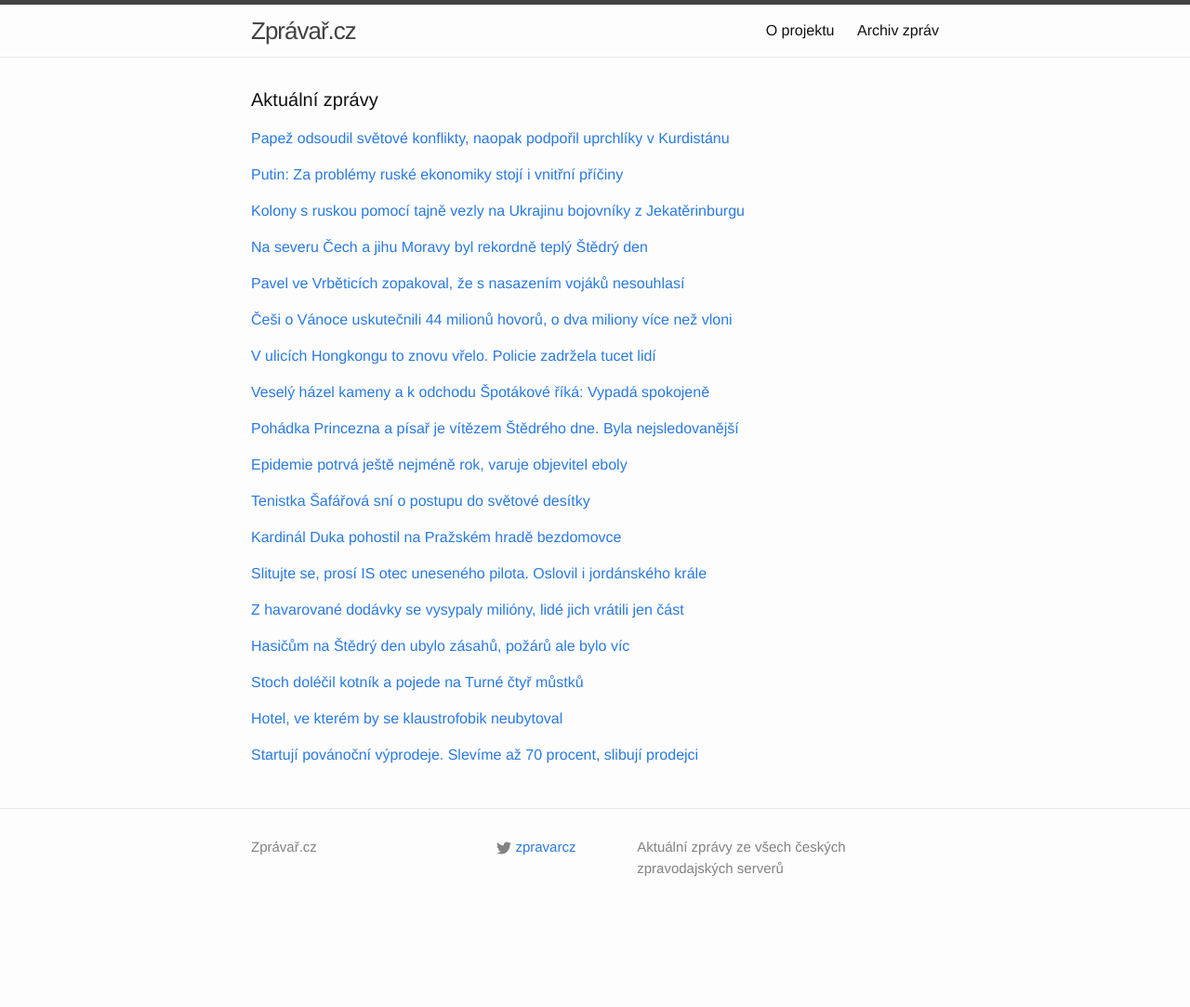
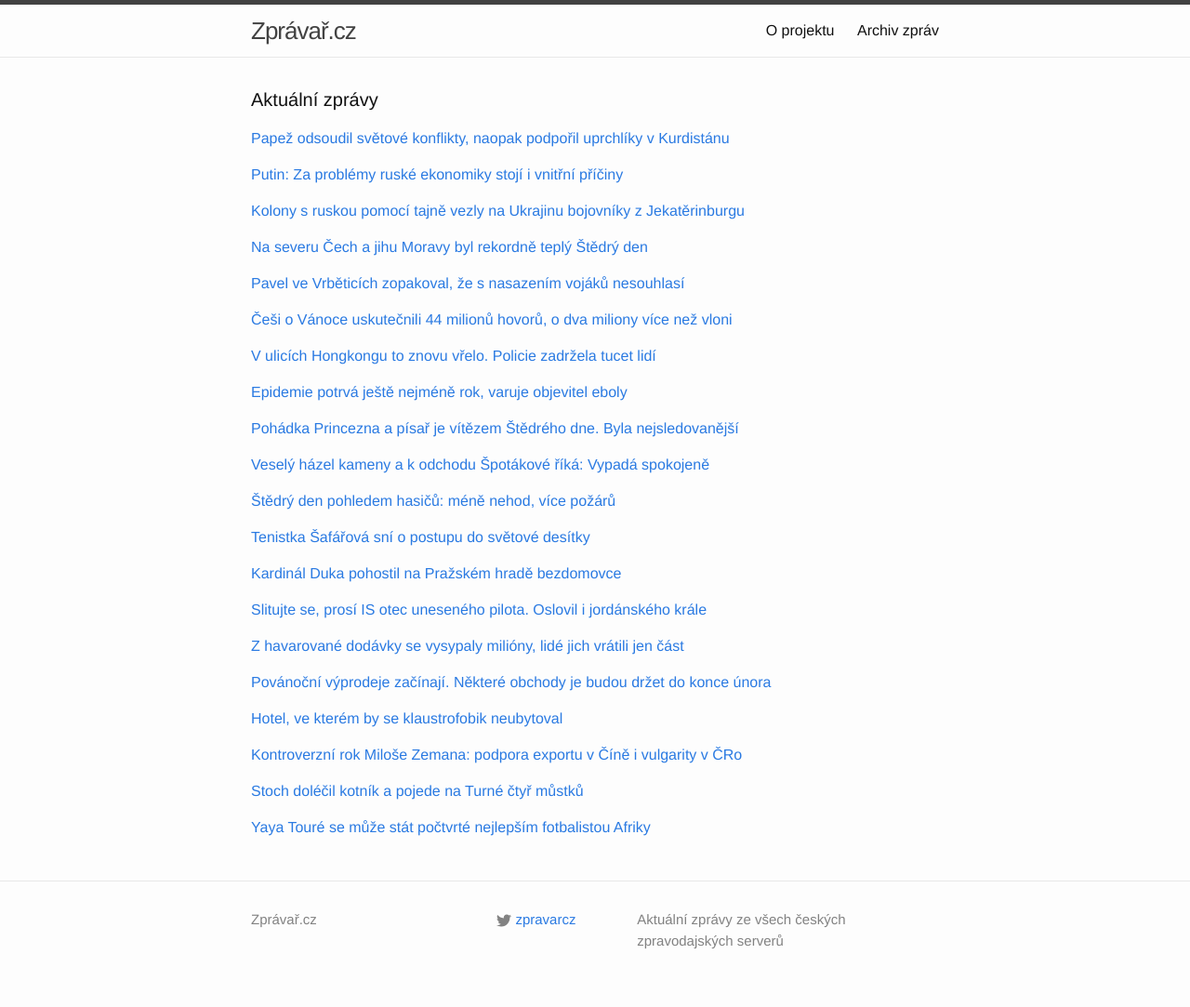
Before and after one commit to adliska/zpravar, a Jekyll site: the page built from index.html, in a window 1280 px wide. Shown: the whole page at 93% size. Built offline with Jekyll 4.4.1, drawn with Linux system fonts in a browser that asks for light colours; before the commit the page ends 1005 px from its top, so only the background shows below that; some of the changed lines change nothing that is shown.

Commit message:
zpravar news update

```diff
--- a/index.html
+++ b/index.html
@@ -99,14 +99,14 @@ layout: default
 <li><a href=http://www.ceskenoviny.cz/zpravy/zpravy/pri-novych-protestech-v-hongkongu-zadrzela-policie-tucet-lidi/1162293>Při nových protestech v Hongkongu zadržela policie tucet lidí - www.ceskenoviny.cz</a></li>
 <li><a href=http://www.novinky.cz/zahranicni/svet/357206-v-hongkongu-opet-propukly-protesty-policie-tvrde-zasahla.html>V Hongkongu opět propukly protesty, policie tvrdě zasáhla - www.novinky.cz</a></li>
 </ul>
-</div><p><a href="javascript:;" onclick="toggle_visibility('zpravy7')">Veselý házel kameny a k odchodu Špotákové říká: Vypadá spokojeně</a></p>
+</div><p><a href="javascript:;" onclick="toggle_visibility('zpravy7')">Epidemie potrvá ještě nejméně rok, varuje objevitel eboly</a></p>
 <div id="zpravy7" style="display:none">
 <ul>
-<li><a href=http://www.denik.cz/atletika/vesely-hazel-kameny-a-k-odchodu-spotakove-rika-vypada-spokojene-20141225.html>Veselý házel kameny a k odchodu Špotákové říká: Vypadá spokojeně - www.denik.cz</a></li>
-<li><a href=http://www.tyden.cz/rubriky/sport/ostatni-sporty/atletika/vesely-vymenil-ostep-za-kameny-koleno-uz-je-lepsi-hlasi_328311.html>Veselý vyměnil oštěp za kameny. Koleno už je lepší, hlásí - www.tyden.cz</a></li>
-<li><a href=http://www.tyden.cz/rubriky/sport/ostatni-sporty/atletika/vesely-vymenil-ostep-za-kameny-ale-koleno-uz-je-lepsi-hlasi_328311.html>Veselý vyměnil oštěp za kameny. Ale koleno už je lepší, hlásí - www.tyden.cz</a></li>
-<li><a href=http://www.sportovninoviny.cz/zpravy/vesely-se-naucil-zachazet-s-kolenem-a-hazel-sutry/1162372>Veselý se naučil zacházet s kolenem a házel šutry - www.sportovninoviny.cz</a></li>
-<li><a href=http://sport.idnes.cz/vesely-priprava-02f-/atletika.aspx?c=A141223_173925_atletika_fil>Místo oštěpu vrhal šutry, teď bude Veselý házet cukroví. Do sebe - sport.idnes.cz</a></li>
+<li><a href=http://www.ceskatelevize.cz/ct24/svet/296400-epidemie-potrva-jeste-nejmene-rok-varuje-objevitel-eboly/>Epidemie potrvá ještě nejméně rok, varuje objevitel eboly - www.ceskatelevize.cz</a></li>
+<li><a href=http://zpravy.e15.cz/zahranicni/udalosti/boj-proti-ebole-nekonci-epidemie-v-zapadni-africe-potrva-nejmene-rok-1148632>Boj proti ebole nekončí. Epidemie v západní Africe potrvá nejméně rok - zpravy.e15.cz</a></li>
+<li><a href=http://www.novinky.cz/zahranicni/svet/357209-epidemie-eboly-potrva-nejmene-dalsi-rok.html>Epidemie eboly potrvá nejméně další rok  - www.novinky.cz</a></li>
+<li><a href=http://zahranicni.ihned.cz/afrika/c1-63298760-ebola-afrika-epidemie>Epidemie eboly potrvá na západě Afriky ještě nejméně rok - zahranicni.ihned.cz</a></li>
+<li><a href=http://www.ceskenoviny.cz/zpravy/zpravy/epidemie-eboly-v-zapadni-africe-asi-potrva-nejmene-jeste-rok/1162301>Epidemie eboly v západní Africe asi potrvá nejméně ještě rok - www.ceskenoviny.cz</a></li>
 </ul>
 </div><p><a href="javascript:;" onclick="toggle_visibility('zpravy8')">Pohádka Princezna a písař je vítězem Štědrého dne. Byla nejsledovanější </a></p>
 <div id="zpravy8" style="display:none">
@@ -117,61 +117,63 @@ layout: default
 <li><a href=http://www.denik.cz/ekonomika/pohadka-princezna-a-pisar-nejsledovanejsim-poradem-stedreho-dne-20141225.html>Pohádka Princezna a písař nejsledovanějším pořadem Štědrého dne - www.denik.cz</a></li>
 <li><a href=http://domaci.ihned.cz/c1-63298770-sledovanost-stedry-vecer-stedry-den-ct1-nova-prima>Štědrý večer ovládly ČT 1 a Prima. Porazily i premiéru Šafránkové na Nově - domaci.ihned.cz</a></li>
 </ul>
-</div><p><a href="javascript:;" onclick="toggle_visibility('zpravy9')">Epidemie potrvá ještě nejméně rok, varuje objevitel eboly</a></p>
+</div><p><a href="javascript:;" onclick="toggle_visibility('zpravy9')">Veselý házel kameny a k odchodu Špotákové říká: Vypadá spokojeně</a></p>
 <div id="zpravy9" style="display:none">
 <ul>
-<li><a href=http://www.ceskatelevize.cz/ct24/svet/296400-epidemie-potrva-jeste-nejmene-rok-varuje-objevitel-eboly/>Epidemie potrvá ještě nejméně rok, varuje objevitel eboly - www.ceskatelevize.cz</a></li>
-<li><a href=http://zpravy.e15.cz/zahranicni/udalosti/boj-proti-ebole-nekonci-epidemie-v-zapadni-africe-potrva-nejmene-rok-1148632>Boj proti ebole nekončí. Epidemie v západní Africe potrvá nejméně rok - zpravy.e15.cz</a></li>
-<li><a href=http://www.novinky.cz/zahranicni/svet/357209-epidemie-eboly-potrva-nejmene-dalsi-rok.html>Epidemie eboly potrvá nejméně další rok  - www.novinky.cz</a></li>
-<li><a href=http://zahranicni.ihned.cz/afrika/c1-63298760-ebola-afrika-epidemie>Epidemie eboly potrvá na západě Afriky ještě nejméně rok - zahranicni.ihned.cz</a></li>
-<li><a href=http://www.ceskenoviny.cz/zpravy/zpravy/epidemie-eboly-v-zapadni-africe-asi-potrva-nejmene-jeste-rok/1162301>Epidemie eboly v západní Africe asi potrvá nejméně ještě rok - www.ceskenoviny.cz</a></li>
+<li><a href=http://www.denik.cz/atletika/vesely-hazel-kameny-a-k-odchodu-spotakove-rika-vypada-spokojene-20141225.html>Veselý házel kameny a k odchodu Špotákové říká: Vypadá spokojeně - www.denik.cz</a></li>
+<li><a href=http://www.tyden.cz/rubriky/sport/ostatni-sporty/atletika/vesely-vymenil-ostep-za-kameny-koleno-uz-je-lepsi-hlasi_328311.html>Veselý vyměnil oštěp za kameny. Koleno už je lepší, hlásí - www.tyden.cz</a></li>
+<li><a href=http://www.tyden.cz/rubriky/sport/ostatni-sporty/atletika/vesely-vymenil-ostep-za-kameny-ale-koleno-uz-je-lepsi-hlasi_328311.html>Veselý vyměnil oštěp za kameny. Ale koleno už je lepší, hlásí - www.tyden.cz</a></li>
+<li><a href=http://www.sportovninoviny.cz/zpravy/vesely-se-naucil-zachazet-s-kolenem-a-hazel-sutry/1162372>Veselý se naučil zacházet s kolenem a házel šutry - www.sportovninoviny.cz</a></li>
+<li><a href=http://sport.idnes.cz/vesely-priprava-02f-/atletika.aspx?c=A141223_173925_atletika_fil>Místo oštěpu vrhal šutry, teď bude Veselý házet cukroví. Do sebe - sport.idnes.cz</a></li>
 </ul>
-</div><p><a href="javascript:;" onclick="toggle_visibility('zpravy10')">Tenistka Šafářová sní o postupu do světové desítky</a></p>
+</div><p><a href="javascript:;" onclick="toggle_visibility('zpravy10')">Štědrý den pohledem hasičů: méně nehod, více požárů</a></p>
 <div id="zpravy10" style="display:none">
+<ul>
+<li><a href=http://www.tyden.cz/rubriky/domaci/stedry-den-pohledem-hasicu-mene-nehod-vice-pozaru_328315.html>Štědrý den pohledem hasičů: méně nehod, více požárů - www.tyden.cz</a></li>
+<li><a href=http://www.denik.cz/z_domova/hasicum-na-stedry-den-ubylo-zasahu-pozaru-ale-bylo-vic-20141225.html>Hasičům na Štědrý den ubylo zásahů, požárů ale bylo víc - www.denik.cz</a></li>
+<li><a href=http://www.ceskenoviny.cz/zpravy/zpravy/hasicum-na-stedry-den-ubylo-zasahu-pozaru-ale-bylo-vic/1162375>Hasičům na Štědrý den ubylo zásahů, požárů ale bylo víc - www.ceskenoviny.cz</a></li>
+<li><a href=http://www.novinky.cz/krimi/357207-hasici-meli-perny-stedry-den.html>Hasiči měli perný Štědrý den - www.novinky.cz</a></li>
+<li><a href=http://www.novinky.cz/krimi/357207-hasici-na-olomoucku-maji-za-sebou-perny-den.html>Hasiči na Olomoucku mají za sebou perný den  - www.novinky.cz</a></li>
+</ul>
+</div><p><a href="javascript:;" onclick="toggle_visibility('zpravy11')">Tenistka Šafářová sní o postupu do světové desítky</a></p>
+<div id="zpravy11" style="display:none">
 <ul>
 <li><a href=http://sport.aktualne.cz/tenistka-safarova-sni-o-postupu-do-svetove-desitky/r~505e5ede8c3311e49fc3002590604f2e/>Tenistka Šafářová sní o postupu do světové desítky - sport.aktualne.cz</a></li>
 <li><a href=http://www.denik.cz/tenis/sen-o-desitce-safarova-znovu-drela-na-floride-zaskocil-ji-stepanek-20141225.html>Sen o desítce. Šafářová znovu dřela na Floridě, zaskočil ji Štěpánek - www.denik.cz</a></li>
 <li><a href=http://www.tyden.cz/rubriky/sport/tenis/safarova-snim-o-svetove-desitce-priprava-byla-dobra_328305.html>Šafářová: Sním o světové desítce, příprava byla dobrá - www.tyden.cz</a></li>
 <li><a href=http://www.sportovninoviny.cz/zpravy/tenistka-safarova-sni-o-svetove-desitce/1162344>Tenistka Šafářová sní o světové desítce - www.sportovninoviny.cz</a></li>
 </ul>
-</div><p><a href="javascript:;" onclick="toggle_visibility('zpravy11')">Kardinál Duka pohostil na Pražském hradě bezdomovce</a></p>
-<div id="zpravy11" style="display:none">
+</div><p><a href="javascript:;" onclick="toggle_visibility('zpravy12')">Kardinál Duka pohostil na Pražském hradě bezdomovce</a></p>
+<div id="zpravy12" style="display:none">
 <ul>
 <li><a href=http://www.tyden.cz/rubriky/domaci/kardinal-duka-pohostil-na-prazskem-hrade-bezdomovce_328314.html>Kardinál Duka pohostil na Pražském hradě bezdomovce - www.tyden.cz</a></li>
 <li><a href=http://www.ceskatelevize.cz/ct24/domaci/296405-k-bozimu-hodu-patri-setkavani-charita-i-vzpominani/>K Božímu hodu patří setkávání, charita i vzpomínání - www.ceskatelevize.cz</a></li>
 <li><a href=http://www.denik.cz/z_domova/nekolik-stovek-bezdomovcu-obedvalo-na-hrade-privital-je-duka-20141225.html>Několik stovek bezdomovců obědvalo na Hradě, přivítal je Duka - www.denik.cz</a></li>
 <li><a href=http://www.ceskenoviny.cz/zpravy/zpravy/nekolik-stovek-bezdomovcu-obedvalo-na-hrade-privital-je-duka/1162377>Několik stovek bezdomovců obědvalo na Hradě, přivítal je Duka - www.ceskenoviny.cz</a></li>
 </ul>
-</div><p><a href="javascript:;" onclick="toggle_visibility('zpravy12')">Slitujte se, prosí IS otec uneseného pilota. Oslovil i jordánského krále</a></p>
-<div id="zpravy12" style="display:none">
+</div><p><a href="javascript:;" onclick="toggle_visibility('zpravy13')">Slitujte se, prosí IS otec uneseného pilota. Oslovil i jordánského krále</a></p>
+<div id="zpravy13" style="display:none">
 <ul>
 <li><a href=http://zpravy.idnes.cz/otec-zajateho-jordanskeho-pilota-apeluje-na-unosce-f8q-/zahranicni.aspx?c=A141225_145747_zahranicni_ert>Slitujte se, prosí IS otec uneseného pilota. Oslovil i jordánského krále - zpravy.idnes.cz</a></li>
 <li><a href=http://www.ceskatelevize.cz/ct24/svet/296404-jordansko-se-snazi-zachranit-pilota-jehoz-v-syrii-zajal-is/>Jordánsko se snaží zachránit pilota, jehož v Sýrii zajal IS - www.ceskatelevize.cz</a></li>
 <li><a href=http://zpravy.aktualne.cz/zahranici/jordansko-se-snazi-zachranit-pilota-jehoz-v-syrii-zajal-is/r~c74446048c2811e4aff10025900fea04/>Jordánsko se snaží zachránit pilota, jehož zajali islamisté - zpravy.aktualne.cz</a></li>
 <li><a href=http://www.ceskenoviny.cz/zpravy/zpravy/jordansko-se-snazi-zachranit-pilota-jehoz-v-syrii-zajal-is/1162357>Jordánsko se snaží zachránit pilota, jehož v Sýrii zajal IS - www.ceskenoviny.cz</a></li>
 </ul>
-</div><p><a href="javascript:;" onclick="toggle_visibility('zpravy13')">Z havarované dodávky se vysypaly milióny, lidé jich vrátili jen část</a></p>
-<div id="zpravy13" style="display:none">
+</div><p><a href="javascript:;" onclick="toggle_visibility('zpravy14')">Z havarované dodávky se vysypaly milióny, lidé jich vrátili jen část</a></p>
+<div id="zpravy14" style="display:none">
 <ul>
 <li><a href=http://www.novinky.cz/koktejl/357210-z-havarovane-dodavky-se-vysypaly-miliony-lide-jich-vratili-jen-cast.html>Z havarované dodávky se vysypaly milióny, lidé jich vrátili jen část - www.novinky.cz</a></li>
 <li><a href=http://www.novinky.cz/koktejl/357210-z-havarovane-dodavky-se-vysypaly-miliony-lide-si-je-rozebrali.html>Z havarované dodávky se vysypaly milióny, lidé si je rozebrali - www.novinky.cz</a></li>
 <li><a href=http://zpravy.idnes.cz/havarie-dodavky-s-miliony-dolaru-v-hongkongu-fnd-/zahranicni.aspx?c=A141225_080704_zahranicni_cen>Hongkongská policie žádá lidi, aby vrátili miliony z havarované dodávky - zpravy.idnes.cz</a></li>
 <li><a href=http://zpravy.aktualne.cz/zahranici/hongkongska-policie-postrada-miliony-z-havarovane-dodavky/r~088bcb508c0611e4b98c002590604f2e/>Hongkongská policie postrádá miliony z havarované dodávky - zpravy.aktualne.cz</a></li>
 </ul>
-</div><p><a href="javascript:;" onclick="toggle_visibility('zpravy14')">Hasičům na Štědrý den ubylo zásahů, požárů ale bylo víc</a></p>
-<div id="zpravy14" style="display:none">
-<ul>
-<li><a href=http://www.denik.cz/z_domova/hasicum-na-stedry-den-ubylo-zasahu-pozaru-ale-bylo-vic-20141225.html>Hasičům na Štědrý den ubylo zásahů, požárů ale bylo víc - www.denik.cz</a></li>
-<li><a href=http://www.ceskenoviny.cz/zpravy/zpravy/hasicum-na-stedry-den-ubylo-zasahu-pozaru-ale-bylo-vic/1162375>Hasičům na Štědrý den ubylo zásahů, požárů ale bylo víc - www.ceskenoviny.cz</a></li>
-<li><a href=http://www.novinky.cz/krimi/357207-hasici-meli-perny-stedry-den.html>Hasiči měli perný Štědrý den - www.novinky.cz</a></li>
-<li><a href=http://www.novinky.cz/krimi/357207-hasici-na-olomoucku-maji-za-sebou-perny-den.html>Hasiči na Olomoucku mají za sebou perný den  - www.novinky.cz</a></li>
-</ul>
-</div><p><a href="javascript:;" onclick="toggle_visibility('zpravy15')">Stoch doléčil kotník a pojede na Turné čtyř můstků</a></p>
+</div><p><a href="javascript:;" onclick="toggle_visibility('zpravy15')">Povánoční výprodeje začínají. Některé obchody je budou držet do konce února</a></p>
 <div id="zpravy15" style="display:none">
 <ul>
-<li><a href=http://sport.aktualne.cz/stoch-dolecil-kotnik-a-pojede-na-turne-ctyr-mustku/r~51c14ade8c2411e4b6d20025900fea04/>Stoch doléčil kotník a pojede na Turné čtyř můstků - sport.aktualne.cz</a></li>
-<li><a href=http://sport.idnes.cz/skokan-stoch-pred-turne-stihl-dolecil-zraneny-kotnik-p0v-/lyzovani.aspx?c=A141225_103311_lyzovani_par>Koudelkovi na Turné přibyl soupeř, Stoch stihl doléčit zraněný kotník - sport.idnes.cz</a></li>
-<li><a href=http://www.denik.cz/zimni_sporty/sok-pro-koudelku-stoch-se-vraci-na-mustky-bude-startovat-na-turne-20141225.html>Sok pro Koudelku: Stoch se vrací na můstky, bude startovat na Turné - www.denik.cz</a></li>
+<li><a href=http://byznys.ihned.cz/c1-63300160-povanocni-vyprodeje-zacinaji-nektere-obchody-je-budou-drzet-do-konce-unora>Povánoční výprodeje začínají. Některé obchody je budou držet do konce února - byznys.ihned.cz</a></li>
+<li><a href=http://ekonomika.idnes.cz/povanocni-vyprodej-2014-0uw-/ekonomika.aspx?c=A141225_094200_ekonomika_hro>Startují povánoční výprodeje. Slevíme až 70 procent, slibují prodejci - ekonomika.idnes.cz</a></li>
+<li><a href=http://www.denik.cz/ekonomika/v-patek-spusti-obchodnici-povanocni-vyprodeje-20141225.html>V pátek spustí obchodníci výprodeje, slevy budou až 70 procent - www.denik.cz</a></li>
+<li><a href=http://www.financninoviny.cz/zpravodajstvi/zpravy/v-patek-spusti-obchodnici-povanocni-vyprodeje/1162311>V pátek spustí obchodníci povánoční výprodeje - www.financninoviny.cz</a></li>
 </ul>
 </div><p><a href="javascript:;" onclick="toggle_visibility('zpravy16')">Hotel, ve kterém by se klaustrofobik neubytoval</a></p>
 <div id="zpravy16" style="display:none">
@@ -180,11 +182,25 @@ layout: default
 <li><a href=http://www.novinky.cz/cestovani/356871-velky-kufr-nabizi-turistum-postel-i-toaletu.html>Velký kufr nabízí turistům postel i toaletu - www.novinky.cz</a></li>
 <li><a href=http://www.novinky.cz/cestovani/356871-ve-velkem-kufru-najdou-cestovatele-postel-i-toaletu.html>Ve velkém kufru najdou cestovatelé postel i toaletu - www.novinky.cz</a></li>
 </ul>
-</div><p><a href="javascript:;" onclick="toggle_visibility('zpravy17')">Startují povánoční výprodeje. Slevíme až 70 procent, slibují prodejci</a></p>
+</div><p><a href="javascript:;" onclick="toggle_visibility('zpravy17')">Kontroverzní rok Miloše Zemana: podpora exportu v Číně i vulgarity v ČRo</a></p>
 <div id="zpravy17" style="display:none">
 <ul>
-<li><a href=http://ekonomika.idnes.cz/povanocni-vyprodej-2014-0uw-/ekonomika.aspx?c=A141225_094200_ekonomika_hro>Startují povánoční výprodeje. Slevíme až 70 procent, slibují prodejci - ekonomika.idnes.cz</a></li>
-<li><a href=http://www.denik.cz/ekonomika/v-patek-spusti-obchodnici-povanocni-vyprodeje-20141225.html>V pátek spustí obchodníci výprodeje, slevy budou až 70 procent - www.denik.cz</a></li>
-<li><a href=http://www.financninoviny.cz/zpravodajstvi/zpravy/v-patek-spusti-obchodnici-povanocni-vyprodeje/1162311>V pátek spustí obchodníci povánoční výprodeje - www.financninoviny.cz</a></li>
+<li><a href=http://zpravy.idnes.cz/kontroverzni-rok-milose-zemana-dnp-/domaci.aspx?c=A141225_151952_domaci_fer>Kontroverzní rok Miloše Zemana: podpora exportu v Číně i vulgarity v ČRo - zpravy.idnes.cz</a></li>
+<li><a href=http://www.novinky.cz/domaci/357229-zemanuv-rok-kontroverzni-vyroky-i-obchodni-navstevy.html>Zemanův rok: Kontroverzní výroky i obchodní návštěvy - www.novinky.cz</a></li>
+<li><a href=http://www.ceskenoviny.cz/zpravy/zpravy/prezident-milos-zeman-ma-za-sebou-rok-plny-kontroverzi/1162381>Prezident Miloš Zeman má za sebou rok plný kontroverzí - www.ceskenoviny.cz</a></li>
+</ul>
+</div><p><a href="javascript:;" onclick="toggle_visibility('zpravy18')">Stoch doléčil kotník a pojede na Turné čtyř můstků</a></p>
+<div id="zpravy18" style="display:none">
+<ul>
+<li><a href=http://sport.aktualne.cz/stoch-dolecil-kotnik-a-pojede-na-turne-ctyr-mustku/r~51c14ade8c2411e4b6d20025900fea04/>Stoch doléčil kotník a pojede na Turné čtyř můstků - sport.aktualne.cz</a></li>
+<li><a href=http://sport.idnes.cz/skokan-stoch-pred-turne-stihl-dolecil-zraneny-kotnik-p0v-/lyzovani.aspx?c=A141225_103311_lyzovani_par>Koudelkovi na Turné přibyl soupeř, Stoch stihl doléčit zraněný kotník - sport.idnes.cz</a></li>
+<li><a href=http://www.denik.cz/zimni_sporty/sok-pro-koudelku-stoch-se-vraci-na-mustky-bude-startovat-na-turne-20141225.html>Sok pro Koudelku: Stoch se vrací na můstky, bude startovat na Turné - www.denik.cz</a></li>
+</ul>
+</div><p><a href="javascript:;" onclick="toggle_visibility('zpravy19')">Yaya Touré se může stát počtvrté nejlepším fotbalistou Afriky</a></p>
+<div id="zpravy19" style="display:none">
+<ul>
+<li><a href=http://fotbal.idnes.cz/yaya-toure-se-muze-poctvrte-stat-nejlepsim-fotbalistou-afriky-pvm-/fot_reprez.aspx?c=A141225_152434_fot_reprez_par>Yaya Touré se může stát počtvrté nejlepším fotbalistou Afriky - fotbal.idnes.cz</a></li>
+<li><a href=http://sport.aktualne.cz/nejlepsi-fotbalista-afriky-bude-to-opet-yaya-toure/r~866670768c4111e4aff10025900fea04/>Nejlepší fotbalista Afriky: bude to opět Yaya Touré? - sport.aktualne.cz</a></li>
+<li><a href=http://www.denik.cz/fotbal/bony-ne-nejlepsim-fotbalistou-afriky-se-muze-znovu-stat-yaya-toure-20141225.html>Bony ne, nejlepším fotbalistou Afriky se může znovu stát Yaya Touré - www.denik.cz</a></li>
 </ul>
 </div></div>
```
